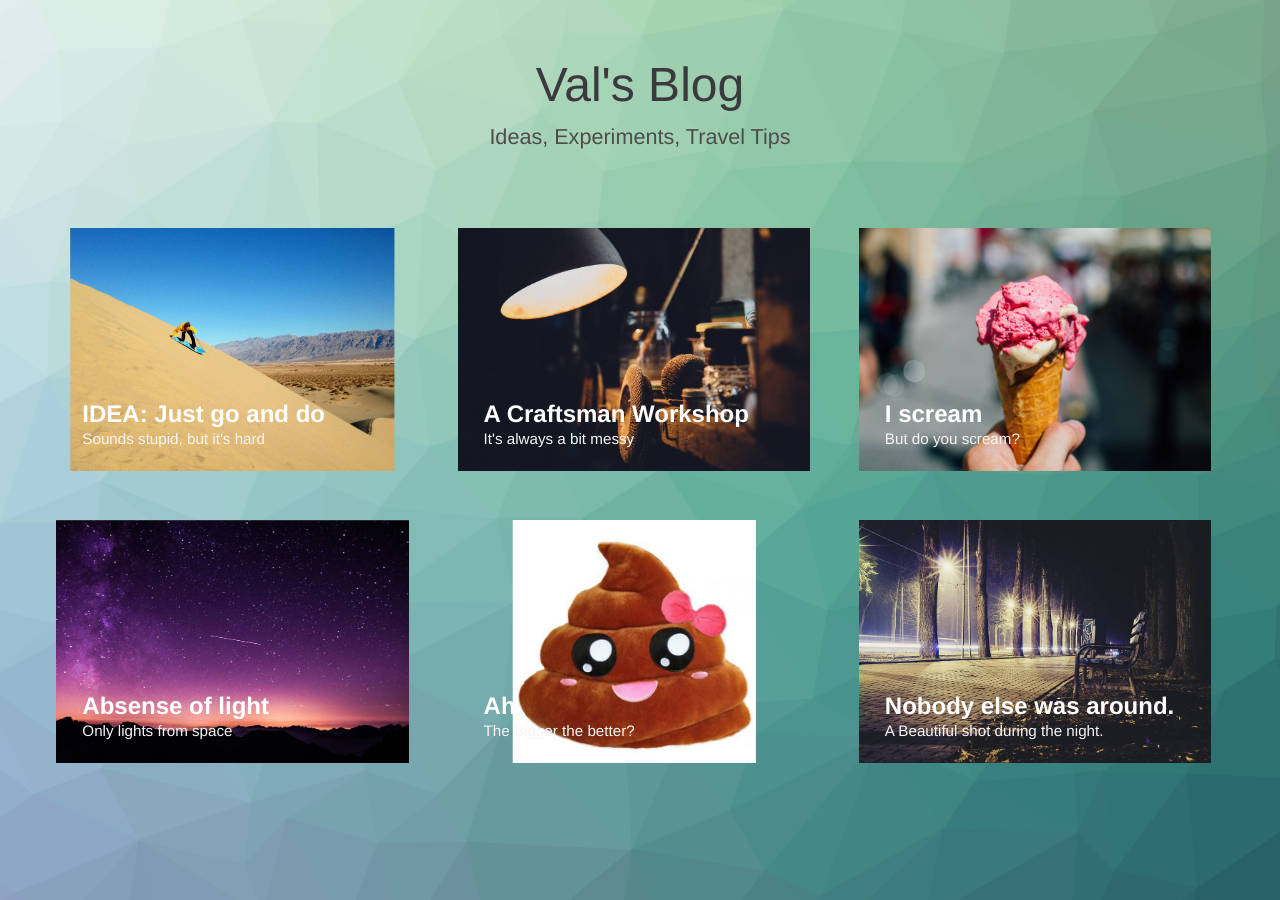
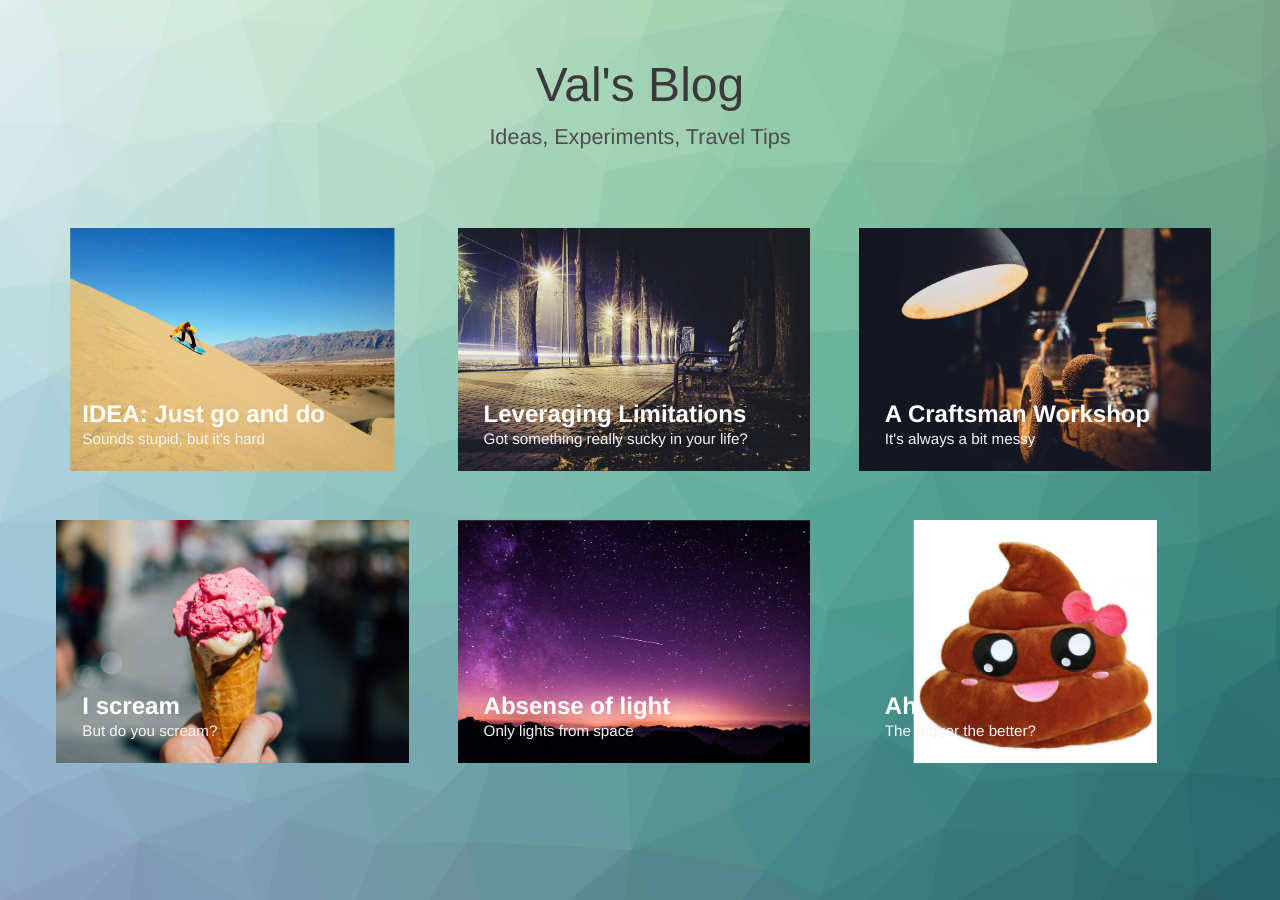
Before and after one commit to yermakova/yermakova.github.io, a Jekyll site: the page built from index.html, in a window 1280 px wide. Built offline with Jekyll 4.4.1, drawn with Linux system fonts in a browser that asks for light colours; some of the changed lines change nothing that is shown.

Commit message:
second blog

```diff
--- a/_posts/2015-04-21-city-nights.markdown
+++ b/_posts/2015-04-21-city-nights.markdown
@@ -1,20 +1,19 @@
 ---
-title:  "Nobody else was around."
-subtitle: "A Beautiful shot during the night."
-author: "Wferr"
+title:  "Leveraging Limitations"
+subtitle: "Got something really sucky in your life?"
+author: "Valeria"
 avatar: "img/authors/val.jpg"
 image: "img/b.jpg"
-date:   2015-04-21 12:12:12
+date:   2017-02-24 12:12:12
 ---
 
 ### Dolor sit amet?
-Lorem ipsum dolor sit amet, consectetur adipiscing elit. Proin vestibulum non mi non pulvinar. Donec tempus risus vel ex fringilla tempor. Vivamus pharetra non mauris quis fermentum. Vestibulum sed maximus elit, sit amet suscipit orci. Morbi at enim at libero dignissim egestas vel ac nisi. Etiam at lectus a arcu sodales consequat. Aliquam consequat ligula sed purus tincidunt, a ultrices nibh dapibus. Phasellus convallis ipsum nec semper ultricies. In facilisis lacus velit, sit amet lacinia velit blandit id. Nullam ut magna erat. Aliquam sit amet dapibus odio, aliquet tempus tortor. Donec in nisi massa.
+Just read a great blog post on HELLO, My Name is Blog and it really resonated.
+Here's a quote taken from there that referred to a cancer patient speaking to their doctor.
+
+*“If you have a bad attitude about your disease, odds are, you won’t get better­­, because you won’t do the necessary research on the resources that will make you better. You’ll never find the solution that leads to the solution. That’s the physical and procedural manifestation of a bad attitude. Mindset may not affect the outcome, but it does affect the experience.”*
+
+I recommend a read for sure.
 
 ### Aliquam suscipit.
-Cras eget nisl accumsan, porta nisl in, egestas sapien. Vestibulum gravida nulla sed facilisis tempor. Suspendisse maximus nisi sit amet velit sodales fringilla. Vivamus luctus risus eget dui consectetur porttitor. Maecenas ut ultrices orci. Maecenas mollis est eu sodales mollis. Nulla facilisi. Suspendisse eros arcu, elementum sed sem eu, pharetra rhoncus odio. Proin nec tincidunt velit. Cras nisl augue, faucibus sed mauris in, vestibulum mollis nisl. Nam id libero ultrices, consequat ex vitae, convallis nulla.
-
-Suspendisse lorem odio, blandit at nisl quis, hendrerit tempus tellus. Donec eget leo quis nisi vulputate consectetur. Praesent dignissim enim elit, congue luctus nisl cursus at. Sed rutrum molestie risus. Donec vulputate gravida accumsan. Vivamus tempus ullamcorper eleifend. Sed sagittis mi ut dolor tincidunt, ac rutrum nisi commodo.
-
-Fusce non elit in diam rutrum vestibulum. Donec vitae elementum erat. Praesent elementum eget justo at bibendum. Fusce interdum diam lorem, ut placerat elit pretium quis. Quisque eu urna at quam commodo sagittis. Etiam posuere convallis tincidunt. Phasellus vitae ligula neque. Vivamus a purus at dolor iaculis placerat. Curabitur convallis eu lacus congue sagittis.
-
-Aliquam suscipit fermentum mauris a accumsan. In facilisis, mauris quis pulvinar tempus, turpis sapien sodales nibh, nec feugiat augue est quis nisi. Fusce eget odio feugiat, luctus quam et, dapibus nulla. Sed ornare lacus non libero lacinia pretium. In eu dui vitae purus euismod feugiat ac ac est. Morbi vitae pretium lorem, non eleifend felis. Nullam at massa feugiat, rutrum elit at, semper lacus. Etiam vel rutrum felis. Nullam quis auctor lorem, et tempor arcu.
+Cras eget nisl accumsan, porta nisl in, egestas sapien. Vestibulum sdfkasdf
```
